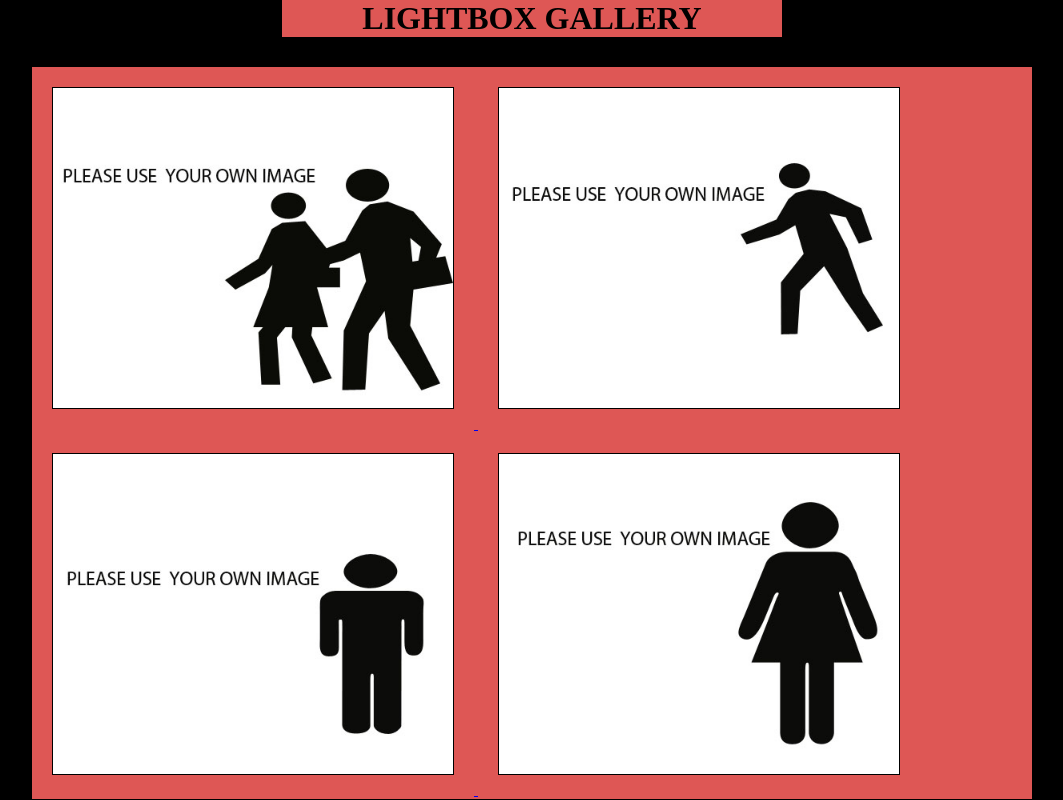
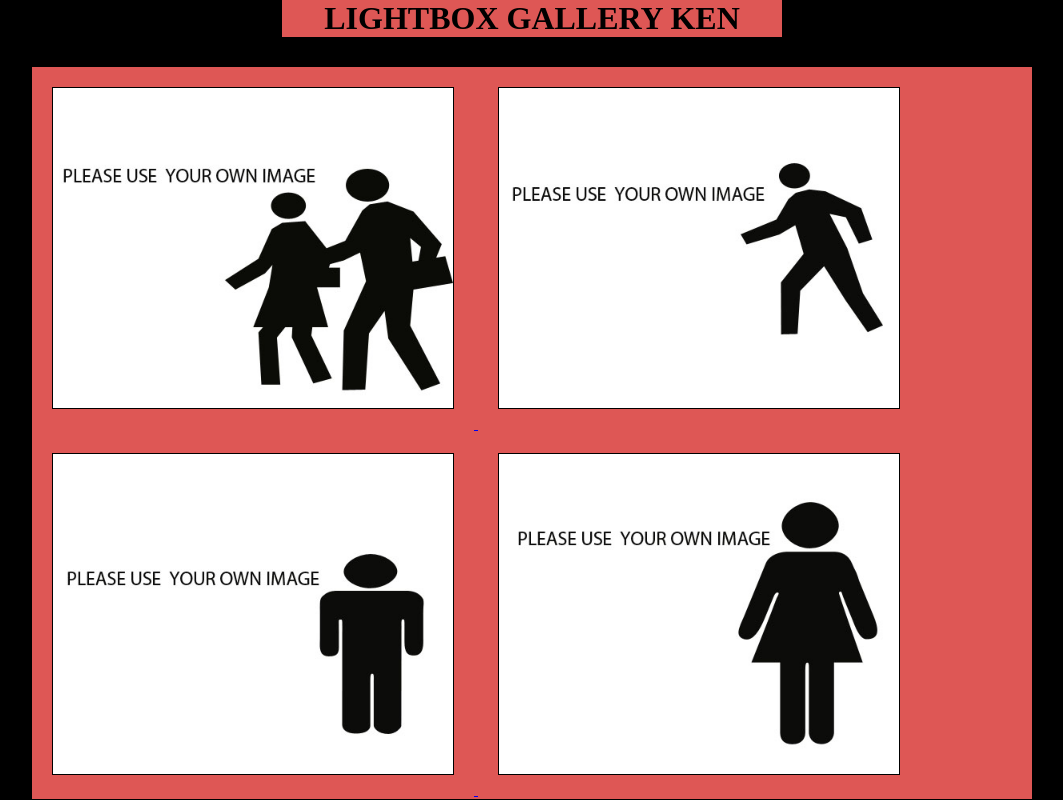
Before and after one commit to simplyeleza/SIMPLY-Lightbox-Gallery, a plain HTML site: page index.html in a window 1280 px wide. Shown: the whole page, without its empty margins (108-1171 px from the left). Drawn offline with Linux system fonts and the light colour scheme.

Commit message:
rama name change

```diff
--- a/index.html
+++ b/index.html
@@ -49,7 +49,7 @@ h1{
 
 
 <body>
- <h1> LIGHTBOX GALLERY</h1>
+ <h1> LIGHTBOX GALLERY KEN</h1>
  <div class="gallery">
      <a class="galleryItem" href="images/img1.jpg"> <img src="images/img1.jpg"> </a>
      <a class="galleryItem" href="images/img2.jpg"> <img src="images/img2.jpg"> </a>
```
